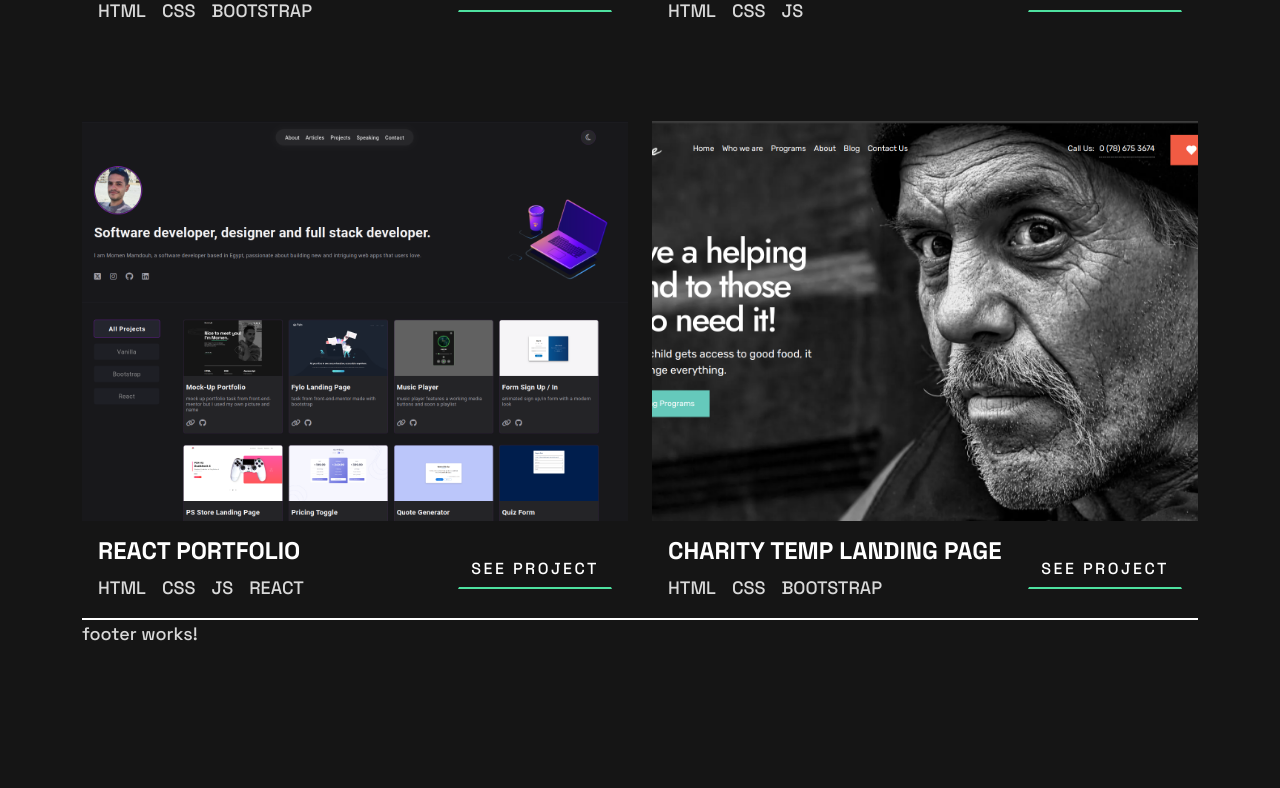
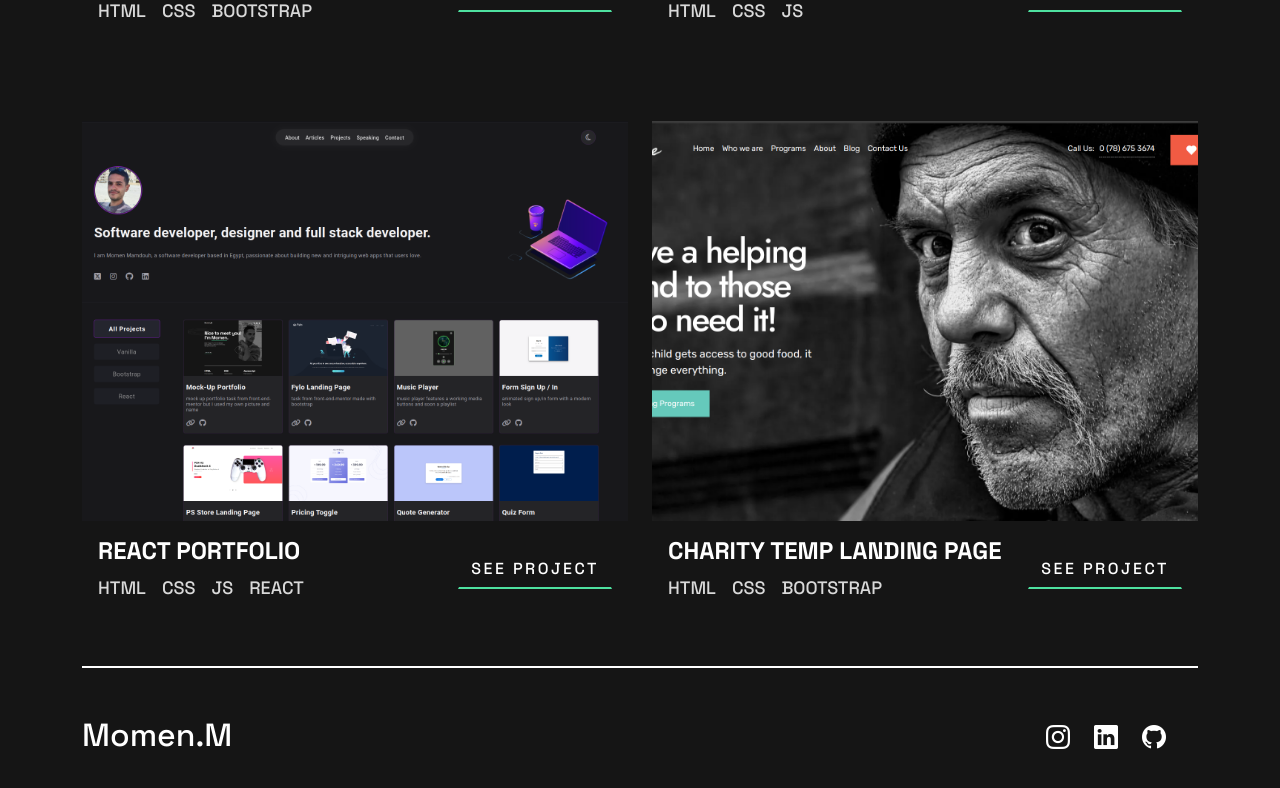
Before and after one commit to Mano4life/MyPortfolio, an Angular app: page / in a window 1280 px wide. Shown: the part 2662-3450 px from the top of the page. Before the commit the page ends 3326 px from the top, so only its background shows below. Built offline with nearby package versions, Linux system fonts and the light colour scheme.

Commit message:
added footer section

```diff
--- a/src/app/app.component.css
+++ b/src/app/app.component.css
@@ -36,15 +36,6 @@
     z-index: -1;
   }
 
-  /* ====================== footer ====================== */
-  .footer {
-    display: flex;
-    justify-content: center;
-    padding: 4rem 0;
-  }
-  .footer nav {
-    flex-direction: column;
-  }
 }
 
 @media (max-width: 480px) {
@@ -58,14 +49,4 @@
     margin: 0 auto;
     z-index: -1;
   }
-
-  /* ====================== footer ====================== */
-  .footer {
-    display: flex;
-    justify-content: center;
-    padding: 4rem 0;
-  }
-  .footer nav {
-    flex-direction: column;
-  }
 }
--- a/src/app/footer/footer.component.css
+++ b/src/app/footer/footer.component.css
@@ -0,0 +1,39 @@
+.footer {
+  max-width: inherit;
+  padding: 3rem 2rem 5rem 0;
+  color: var(--mainTxt);
+}
+
+.footer i {
+  color: var(--mainTxt);
+  font-size: 1.5rem;
+  cursor: pointer;
+  transition: 0.3s ease-in-out;
+}
+
+.footer i:hover {
+  color: var(--accent);
+}
+
+@media (max-width: 625px) {
+  .footer {
+    display: flex;
+    justify-content: center;
+    padding: 4rem 0;
+  }
+  .footer nav {
+    flex-direction: column;
+  }
+}
+
+
+@media (max-width: 480px) {
+    .footer {
+      display: flex;
+      justify-content: center;
+      padding: 4rem 0;
+    }
+    .footer nav {
+      flex-direction: column;
+    }
+}
--- a/src/app/footer/footer.component.html
+++ b/src/app/footer/footer.component.html
@@ -1 +1,18 @@
-<p>footer works!</p>
+<div class="footer">
+  <nav class="d-flex justify-content-between align-items-center">
+    <h2 class="title">Momen.M</h2>
+
+    <div class="icons d-flex gap-4">
+      <a [href]="instagram" target="_blank">
+        <i class="bi bi-instagram"></i>
+      </a>
+      <a [href]="linkedin" target="_blank">
+        <i class="bi bi-linkedin"></i>
+      </a>
+      <a [href]="github" target="_blank">
+        <i class="bi bi-github"></i>
+      </a>
+    </div>
+  </nav>
+</div>
+<div class="greybg"></div>
--- a/src/app/footer/footer.component.ts
+++ b/src/app/footer/footer.component.ts
@@ -8,5 +8,7 @@ import { Component } from '@angular/core';
   styleUrl: './footer.component.css'
 })
 export class FooterComponent {
-
+  github: string = "https://github.com/Mano4life"
+  linkedin: string = "https://www.linkedin.com/in/momen-helmi/"
+  instagram: string = "https://www.instagram.com/momenhelmy101/"
 }
--- a/src/app/mywork/mywork.component.html
+++ b/src/app/mywork/mywork.component.html
@@ -1,4 +1,4 @@
-<div class="container-full projectsContainer">
+<div class="container-full projectsContainer pb-5">
   <div class="row firstRow">
     <div class="col-6 projectHeader">Projects</div>
     <div class="col-6 text-end"><a href="#contact-me" class="btn">contact me</a></div>
```
